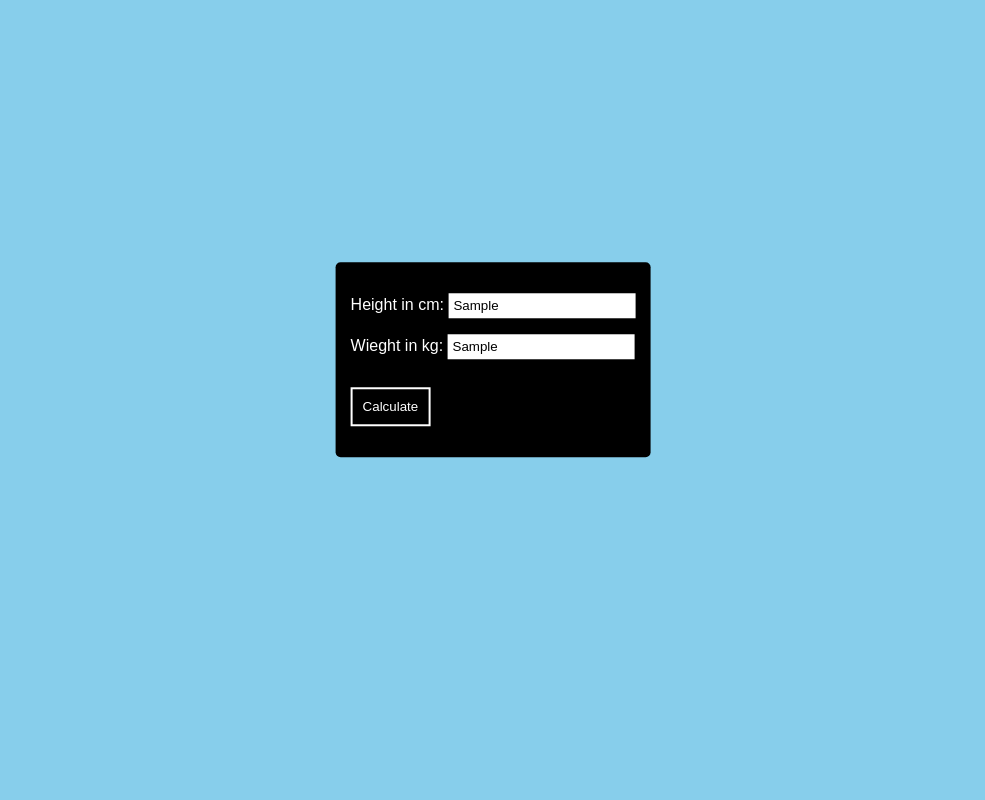
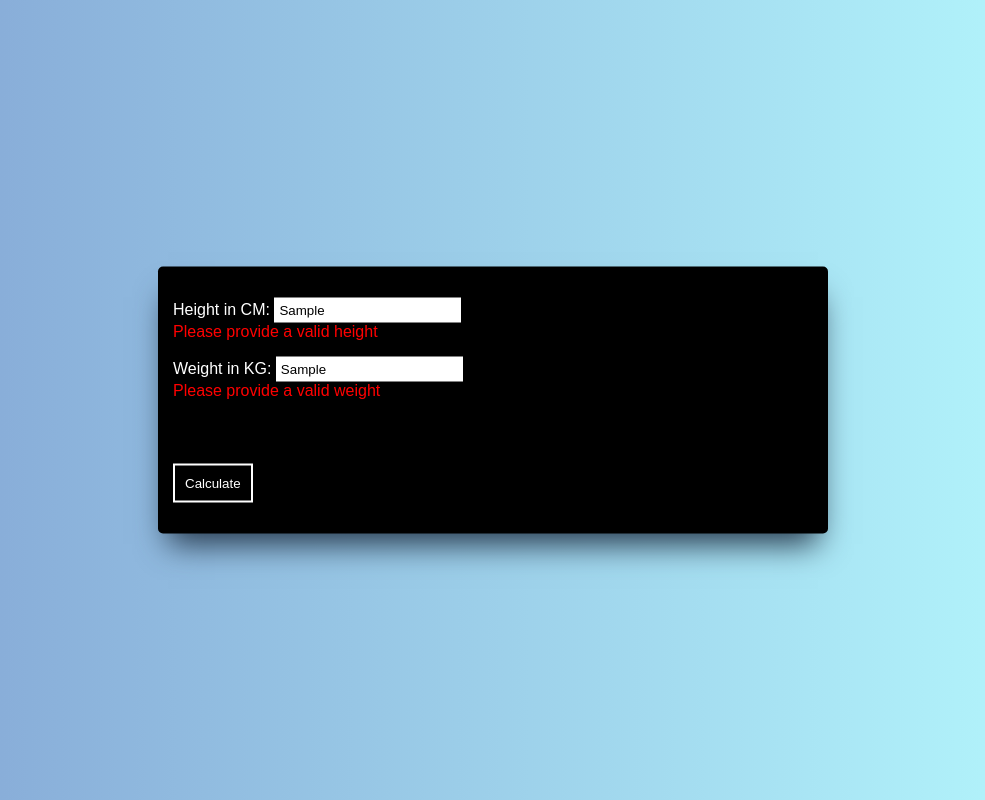
Before and after one commit to chadnelson101/BMI-cal, a plain HTML site: page index.html in a window 1280 px wide. Both pictures are taken after typing "Sample", "Sample" into the empty fields and a click on the button "Calculate". Shown: the whole page, without its empty margins (147-1132 px from the left). Drawn offline with Linux system fonts and the light colour scheme.

Commit message:
new commit

```diff
--- a/index.html
+++ b/index.html
@@ -1,26 +1,25 @@
 <!DOCTYPE html>
 <html lang="en">
-    <head>
-        <meta charset="UTF-8">
-        <meta name="viewport" content="width=device-width, initial-scale=1.0">
-        <title>Document</title>
-        <script src="script.js"></script>
-        <link rel="stylesheet" href="style.css">
+<head>
+    <meta charset="UTF-8">
+    <meta http-equiv="X-UA-Compatible" content="IE=edge">
+    <meta name="viewport" content="width=device-width, initial-scale=1.0">
+    <title>BMI Calculator with JavaScript</title>
+    <link rel="stylesheet" href="style.css">
+    <script src="script.js" defer></script>
 </head>
 <body>
-
-    <div class="wrapper">
-        <p>Height in cm:
+    <div class="cal">
+        <p>Height in CM:
             <input type="text" id="height"><br><span id="height_error"></span>
         </p>
 
-        <p>Wieght in kg:
+        <p>Weight in KG:
             <input type="text" id="weight"><br><span id="weight_error"></span>
         </p>
 
         <button id="btn">Calculate</button>
         <p id="output"></p>
     </div>
-
 </body>
 </html>
--- a/script.js
+++ b/script.js
@@ -1,35 +1,37 @@
-let button = document.getElementById('btn')
+let button = document.getElementById('btn');
 
-button.addEventListener('click', () =>{
+button.addEventListener('click', () => {
     const height = parseInt(document.getElementById('height').value);
-    const weight = parseFloat(document.getElementById('weight').value);
+    const weight = parseInt(document.getElementById('weight').value);
     const result = document.getElementById('output');
-    let height_status=false, weight_status=false
+    let height_status=false, weight_status=false;
 
-    if(height === '' || isNaN(height <= 0)){
-        document.getElementById('height_error').innerHTML= 'Please provide a valid height'
+    if(height === '' || isNaN(height) || (height <= 0)){
+        document.getElementById('height_error').innerHTML = 'Please provide a valid height';
     }else{
-        document.getElementById('height_error').innerHTML = '';height_status=true
+        document.getElementById('height_error').innerHTML = '';
+        height_status=true;
     }
 
-    if(wieght === '' || isNaN(wieght) || (wieght <= 0)){
+    if(weight === '' || isNaN(weight) || (weight <= 0)){
         document.getElementById('weight_error').innerHTML = 'Please provide a valid weight';
     }else{
-        document.getElementById('weight_error').innerHTML = '';weight_status=true
+        document.getElementById('weight_error').innerHTML = '';
+        weight_status=true;
     }
 
-   if(height_status && weight_status){
-    const bmi = (weight / ((height*height)/1000)).toFixed(2);
+    if(height_status && weight_status){
+        const bmi = (weight / ((height*height)/10000)).toFixed(2);
 
-    if(bmi < 18.5){
-        result.innerHTML = 'under weight :' + bmi;
-    }else if(bmi >= 18.5 && bmi < 24.9){
-        result.innerHTML = 'healthy range :' + bmi
+        if(bmi < 18.6){
+            result.innerHTML = 'Under weight : ' + bmi;
+        }else if(bmi >= 18.6 && bmi < 24.9){
+            result.innerHTML = 'Normal : ' + bmi;
+        }else{
+            result.innerHTML = 'Over weight : ' + bmi;
+        }
     }else{
-        result.innerHTML = 'overweight :' + bmi;
+        alert('The form has errors');
+        result.innerHTML = '';
     }
-   }else{
-    alert('The form has errors');
-    result.innerHTML = '';
-   }
 });
--- a/style.css
+++ b/style.css
@@ -1,22 +1,21 @@
 body{
-    margin: 0%;
-    padding: 0%;
     color: white;
     font-family: Arial, Helvetica, sans-serif;
-    background-color: skyblue;
+    background: linear-gradient(to right, #83a4d4, #b6fbff);
 }
 span{
     color: red;
 }
-.wrapper{
+.cal{
     position: absolute;
-    top: 45%;
+    top: 50%;
     left: 50%;
-    transform: translate(-50%, -50%);
+    transform:translate(-50%, -50%);
     padding: 15px;
+    width: 50%;
     background: black;
     border-radius: 5px;
-    box-shadow: rgba(38, 57, 77, ) 0px 20px 30px -10px;
+    box-shadow: rgb(38, 57, 77) 0px 20px 30px -10px;
 }
 input{
     outline: none;
```
